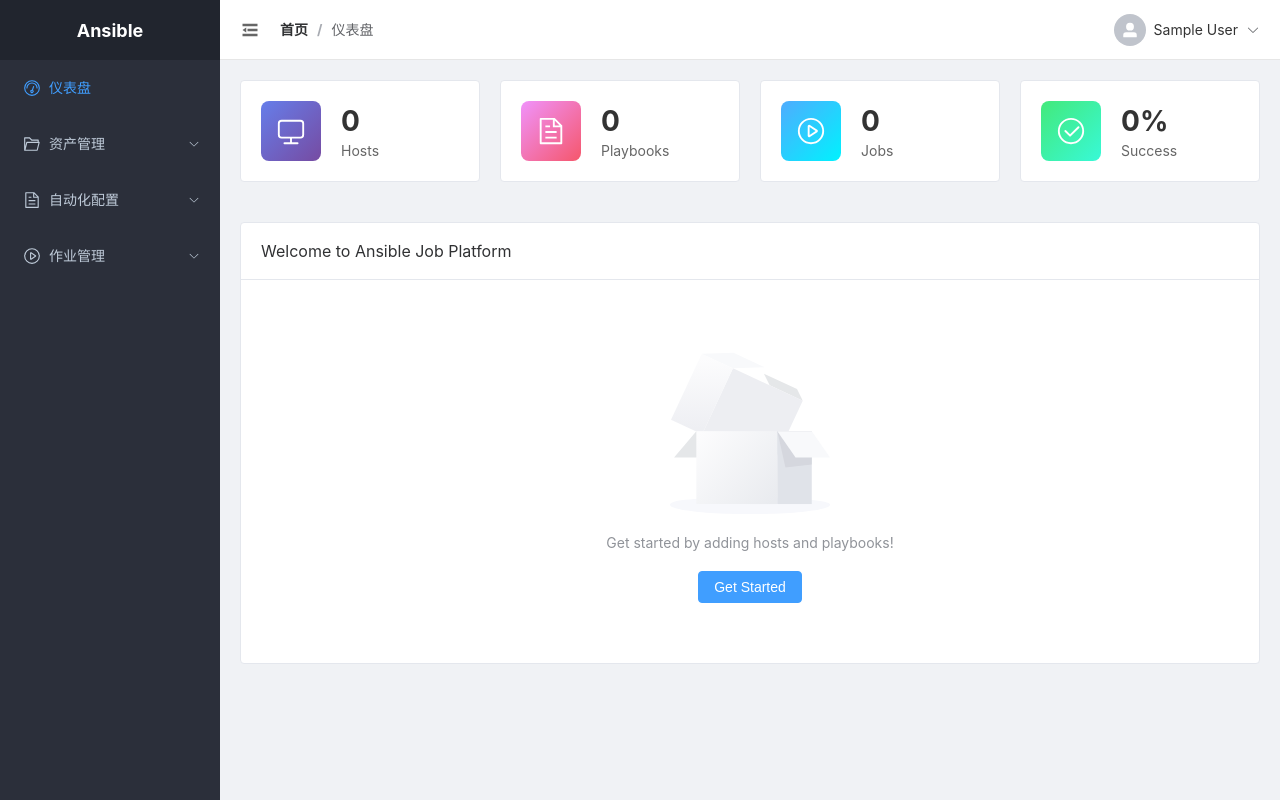
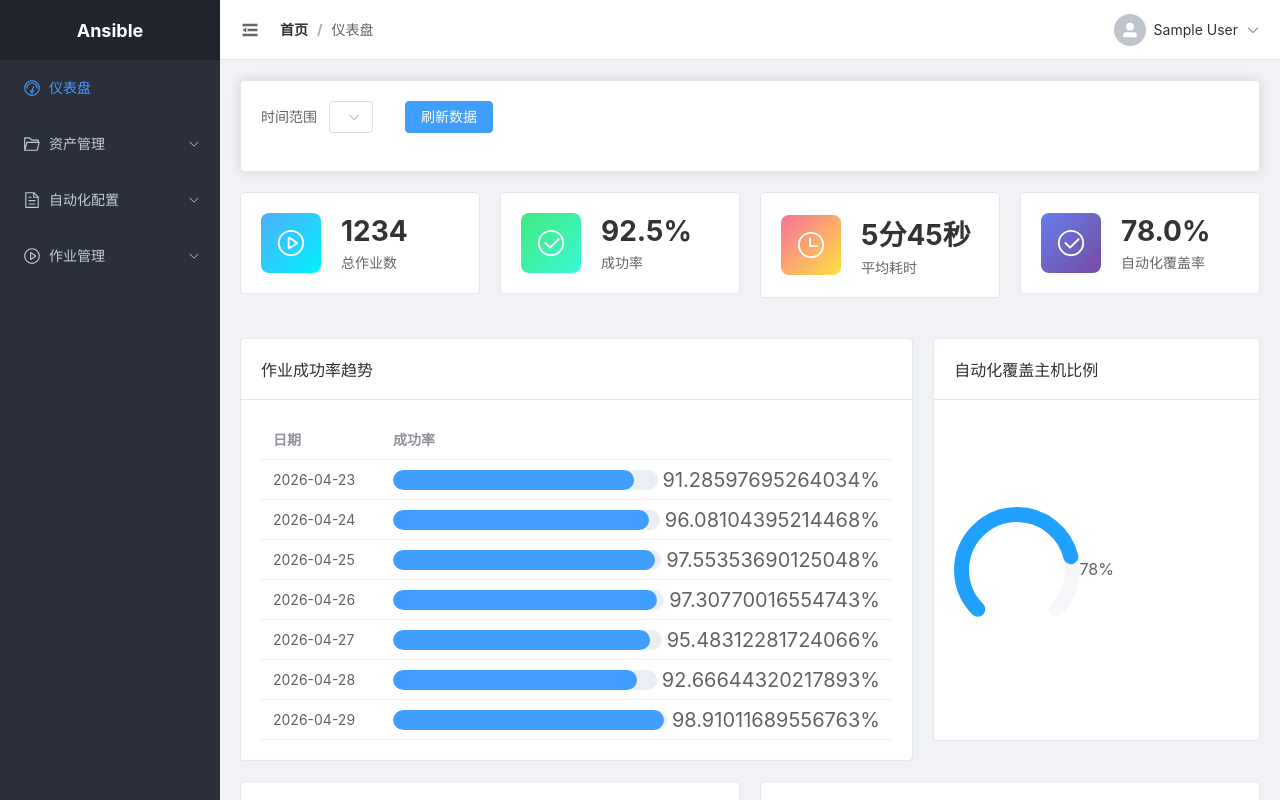
Before and after one commit to nangongchengfeng/Ansible-Hub, a Vue app in the folder frontend/: page / in a window 1280 px wide. Built offline with nearby package versions, Linux system fonts and the light colour scheme; sample sign-in values are in the browser's storage.

Commit message:
feat: 增加运营分析仪表盘

```diff
--- /dev/null
+++ b/frontend/src/api/dashboard.js
@@ -0,0 +1,9 @@
+import request from '@/utils/request'
+import { mockGetDashboardData } from '@/utils/mock'
+
+const useMock = true
+
+export const getDashboardData = (params) => {
+  if (useMock) return mockGetDashboardData(params)
+  return request.get('/dashboard', { params })
+}
--- a/frontend/src/utils/mock.js
+++ b/frontend/src/utils/mock.js
@@ -1055,3 +1055,65 @@
     }, 500)
   })
 }
+
+export const mockGetDashboardData = (params) => {
+  return new Promise((resolve) => {
+    setTimeout(() => {
+      const now = new Date()
+      const days = 7
+
+      // 作业成功率趋势
+      const successRate = []
+      for (let i = days - 1; i >= 0; i--) {
+        const date = new Date(now)
+        date.setDate(date.getDate() - i)
+        successRate.push({
+          date: date.toISOString().split('T')[0],
+          rate: 85 + Math.random() * 15
+        })
+      }
+
+      // 失败率 Top 10
+      const topFailed = [
+        { name: 'DB Server重启', count: 23, rate: 35 },
+        { name: '应用部署脚本', count: 18, rate: 28 },
+        { name: '数据备份', count: 15, rate: 22 },
+        { name: '系统更新', count: 12, rate: 18 },
+        { name: '配置同步', count: 10, rate: 15 }
+      ]
+
+      // 执行最耗时的作业
+      const longestDuration = [
+        { name: '全量备份作业', duration: 1800 },
+        { name: '数据库迁移', duration: 1200 },
+        { name: '系统升级', duration: 900 },
+        { name: '应用部署', duration: 600 },
+        { name: '环境初始化', duration: 450 }
+      ]
+
+      // 最常被执行的剧本
+      const mostExecuted = [
+        { name: 'web服务器配置', count: 156 },
+        { name: '应用部署', count: 123 },
+        { name: '环境检查', count: 89 },
+        { name: '数据库备份', count: 78 },
+        { name: '系统更新', count: 65 }
+      ]
+
+      const data = {
+        stats: {
+          totalJobs: 1234,
+          successRate: 92.5,
+          avgDuration: 345,
+          automationCoverage: 78
+        },
+        successRate,
+        topFailed,
+        longestDuration,
+        mostExecuted
+      }
+
+      resolve({ data })
+    }, 300)
+  })
+}
--- a/frontend/src/views/Dashboard.vue
+++ b/frontend/src/views/Dashboard.vue
@@ -1,32 +1,35 @@
 <template>
   <div class="dashboard">
-    <el-row :gutter="20">
-      <el-col :span="6">
-        <el-card shadow="hover" class="stat-card">
-          <div class="stat-content">
-            <div class="stat-icon host-icon">
-              <el-icon><Monitor /></el-icon>
-            </div>
-            <div class="stat-info">
-              <div class="stat-value">0</div>
-              <div class="stat-label">Hosts</div>
-            </div>
-          </div>
-        </el-card>
-      </el-col>
-      <el-col :span="6">
-        <el-card shadow="hover" class="stat-card">
-          <div class="stat-content">
-            <div class="stat-icon playbook-icon">
-              <el-icon><Document /></el-icon>
-            </div>
-            <div class="stat-info">
-              <div class="stat-value">0</div>
-              <div class="stat-label">Playbooks</div>
-            </div>
-          </div>
-        </el-card>
-      </el-col>
+    <!-- 时间范围选择器 -->
+    <el-card style="margin-bottom: 20px">
+      <el-form :inline="true" :model="timeRange">
+        <el-form-item label="时间范围">
+          <el-select v-model="timeRange.type" placeholder="请选择" @change="handleTimeRangeChange">
+            <el-option label="今天" value="today" />
+            <el-option label="本周" value="week" />
+            <el-option label="本月" value="month" />
+            <el-option label="最近7天" value="7days" />
+            <el-option label="自定义" value="custom" />
+          </el-select>
+        </el-form-item>
+        <el-form-item v-if="timeRange.type === 'custom'">
+          <el-date-picker
+            v-model="timeRange.range"
+            type="datetimerange"
+            range-separator="至"
+            start-placeholder="开始时间"
+            end-placeholder="结束时间"
+            @change="fetchData"
+          />
+        </el-form-item>
+        <el-form-item>
+          <el-button type="primary" @click="fetchData">刷新数据</el-button>
+        </el-form-item>
+      </el-form>
+    </el-card>
+
+    <!-- 统计卡片 -->
+    <el-row :gutter="20" style="margin-bottom: 20px">
       <el-col :span="6">
         <el-card shadow="hover" class="stat-card">
           <div class="stat-content">
@@ -34,8 +37,8 @@
               <el-icon><VideoPlay /></el-icon>
             </div>
             <div class="stat-info">
-              <div class="stat-value">0</div>
-              <div class="stat-label">Jobs</div>
+              <div class="stat-value">{{ dashboardData?.stats?.totalJobs || 0 }}</div>
+              <div class="stat-label">总作业数</div>
             </div>
           </div>
         </el-card>
@@ -47,26 +50,138 @@
               <el-icon><CircleCheck /></el-icon>
             </div>
             <div class="stat-info">
-              <div class="stat-value">0%</div>
-              <div class="stat-label">Success</div>
+              <div class="stat-value">{{ (dashboardData?.stats?.successRate || 0).toFixed(1) }}%</div>
+              <div class="stat-label">成功率</div>
+            </div>
+          </div>
+        </el-card>
+      </el-col>
+      <el-col :span="6">
+        <el-card shadow="hover" class="stat-card">
+          <div class="stat-content">
+            <div class="stat-icon time-icon">
+              <el-icon><Clock /></el-icon>
+            </div>
+            <div class="stat-info">
+              <div class="stat-value">{{ formatDuration(dashboardData?.stats?.avgDuration || 0) }}</div>
+              <div class="stat-label">平均耗时</div>
+            </div>
+          </div>
+        </el-card>
+      </el-col>
+      <el-col :span="6">
+        <el-card shadow="hover" class="stat-card">
+          <div class="stat-content">
+            <div class="stat-icon coverage-icon">
+              <el-icon><CircleCheck /></el-icon>
+            </div>
+            <div class="stat-info">
+              <div class="stat-value">{{ (dashboardData?.stats?.automationCoverage || 0).toFixed(1) }}%</div>
+              <div class="stat-label">自动化覆盖率</div>
             </div>
           </div>
         </el-card>
       </el-col>
     </el-row>
-    <el-row :gutter="20" style="margin-top: 20px">
+
+    <!-- 图表区域 -->
+    <el-row :gutter="20">
+      <!-- 作业成功率趋势 -->
+      <el-col :span="16">
+        <el-card shadow="hover" style="margin-bottom: 20px">
+          <template #header>
+            <div class="card-header">
+              <span>作业成功率趋势</span>
+            </div>
+          </template>
+          <div class="chart-placeholder">
+            <el-table :data="dashboardData?.successRate || []" style="width: 100%">
+              <el-table-column prop="date" label="日期" width="120" />
+              <el-table-column prop="rate" label="成功率">
+                <template #default="{ row }">
+                  <el-progress :percentage="row.rate" :stroke-width="20" />
+                </template>
+              </el-table-column>
+            </el-table>
+          </div>
+        </el-card>
+      </el-col>
+
+      <!-- 自动化覆盖率 -->
+      <el-col :span="8">
+        <el-card shadow="hover" style="margin-bottom: 20px">
+          <template #header>
+            <div class="card-header">
+              <span>自动化覆盖主机比例</span>
+            </div>
+          </template>
+          <div class="chart-placeholder" style="display: flex; justify-content: center; align-items: center; height: 300px">
+            <el-progress
+              type="dashboard"
+              :percentage="dashboardData?.stats?.automationCoverage || 0"
+              :stroke-width="15"
+              style="flex: 1"
+            />
+          </div>
+        </el-card>
+      </el-col>
+    </el-row>
+
+    <!-- 数据表格 -->
+    <el-row :gutter="20">
+      <!-- 失败率 Top 10 -->
+      <el-col :span="12">
+        <el-card shadow="hover" style="margin-bottom: 20px">
+          <template #header>
+            <div class="card-header">
+              <span>失败率 Top 10</span>
+            </div>
+          </template>
+          <el-table :data="dashboardData?.topFailed || []" stripe>
+            <el-table-column prop="name" label="作业名称" />
+            <el-table-column prop="count" label="失败次数" width="100" sortable />
+            <el-table-column prop="rate" label="失败率" width="120">
+              <template #default="{ row }">
+                <el-tag type="danger">{{ row.rate }}%</el-tag>
+              </template>
+            </el-table-column>
+          </el-table>
+        </el-card>
+      </el-col>
+
+      <!-- 最常被执行的剧本 -->
+      <el-col :span="12">
+        <el-card shadow="hover" style="margin-bottom: 20px">
+          <template #header>
+            <div class="card-header">
+              <span>最常被执行的剧本</span>
+            </div>
+          </template>
+          <el-table :data="dashboardData?.mostExecuted || []" stripe>
+            <el-table-column prop="name" label="剧本名称" />
+            <el-table-column prop="count" label="执行次数" width="120" sortable />
+          </el-table>
+        </el-card>
+      </el-col>
+    </el-row>
+
+    <!-- 执行最耗时的作业 -->
+    <el-row :gutter="20">
       <el-col :span="24">
         <el-card shadow="hover">
           <template #header>
             <div class="card-header">
-              <span>Welcome to Ansible Job Platform</span>
+              <span>执行最耗时的作业</span>
             </div>
           </template>
-          <el-empty description="Get started by adding hosts and playbooks!">
-            <el-button type="primary" @click="$router.push('/business-nodes')">
-              Get Started
-            </el-button>
-          </el-empty>
+          <el-table :data="dashboardData?.longestDuration || []" stripe>
+            <el-table-column prop="name" label="作业名称" />
+            <el-table-column prop="duration" label="耗时" width="150" sortable>
+              <template #default="{ row }">
+                {{ formatDuration(row.duration) }}
+              </template>
+            </el-table-column>
+          </el-table>
         </el-card>
       </el-col>
     </el-row>
@@ -74,7 +189,55 @@
 </template>
 
 <script setup>
-import { Monitor, Document, VideoPlay, CircleCheck } from '@element-plus/icons-vue'
+import { ref, reactive, onMounted } from 'vue'
+import { ElMessage } from 'element-plus'
+import { Monitor, Document, VideoPlay, CircleCheck, Clock } from '@element-plus/icons-vue'
+import { getDashboardData } from '@/api/dashboard'
+
+const loading = ref(false)
+const dashboardData = ref(null)
+
+const timeRange = reactive({
+  type: '7days',
+  range: null
+})
+
+const formatDuration = (seconds) => {
+  if (!seconds) return '0秒'
+  const mins = Math.floor(seconds / 60)
+  const secs = seconds % 60
+  if (mins > 0) {
+    return `${mins}分${secs}秒`
+  }
+  return `${secs}秒`
+}
+
+const fetchData = async () => {
+  loading.value = true
+  try {
+    const params = {
+      timeRange: timeRange.type,
+      start: timeRange.range?.[0],
+      end: timeRange.range?.[1]
+    }
+    const res = await getDashboardData(params)
+    dashboardData.value = res.data
+  } catch (error) {
+    ElMessage.error('获取仪表盘数据失败')
+  } finally {
+    loading.value = false
+  }
+}
+
+const handleTimeRangeChange = () => {
+  if (timeRange.type !== 'custom') {
+    fetchData()
+  }
+}
+
+onMounted(() => {
+  fetchData()
+})
 </script>
 
 <style scoped>
@@ -103,20 +266,20 @@
   color: white;
 }
 
-.host-icon {
-  background: linear-gradient(135deg, #667eea 0%, #764ba2 100%);
-}
-
-.playbook-icon {
-  background: linear-gradient(135deg, #f093fb 0%, #f5576c 100%);
-}
-
 .job-icon {
   background: linear-gradient(135deg, #4facfe 0%, #00f2fe 100%);
 }
 
 .success-icon {
   background: linear-gradient(135deg, #43e97b 0%, #38f9d7 100%);
+}
+
+.time-icon {
+  background: linear-gradient(135deg, #fa709a 0%, #fee140 100%);
+}
+
+.coverage-icon {
+  background: linear-gradient(135deg, #667eea 0%, #764ba2 100%);
 }
 
 .stat-info {
@@ -140,4 +303,8 @@
   justify-content: space-between;
   align-items: center;
 }
+
+.chart-placeholder {
+  min-height: 200px;
+}
 </style>
```
Also changed, not shown: 1 other file (tests, documents, lock files or other folders).
